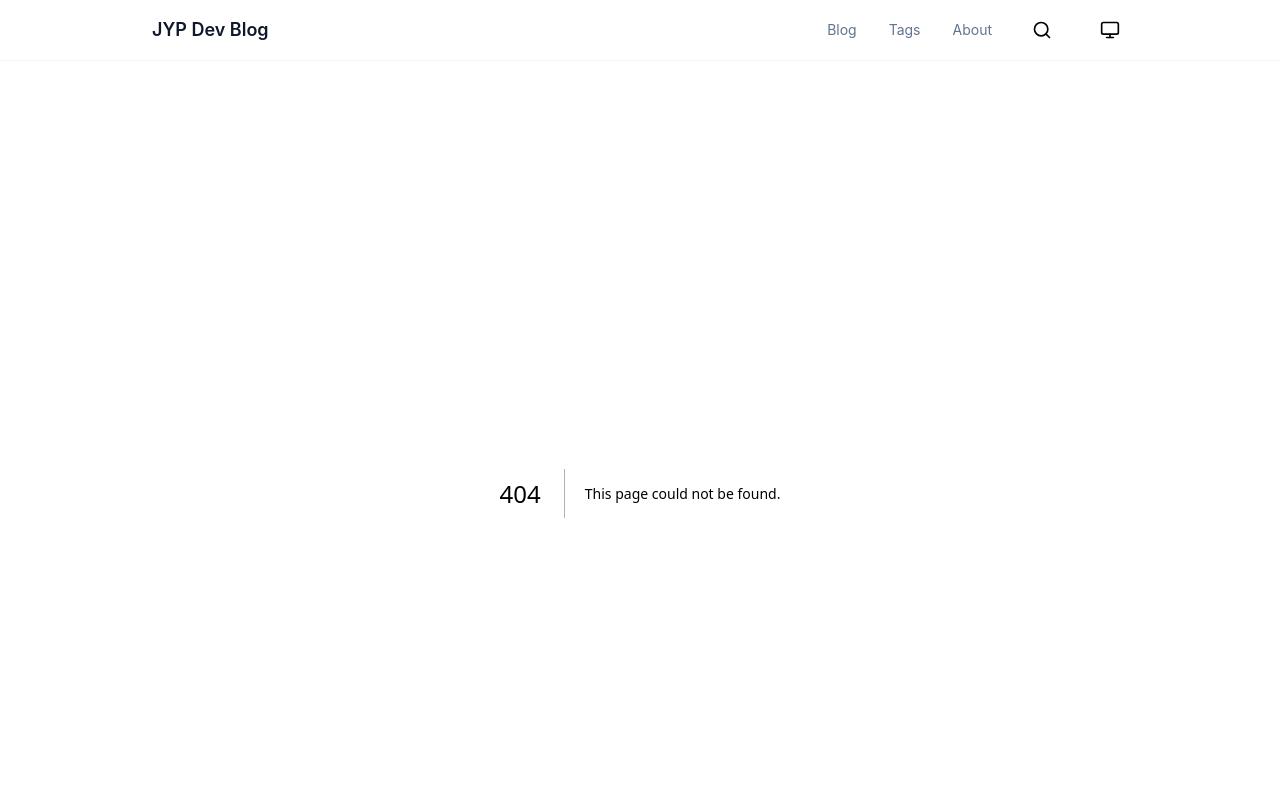
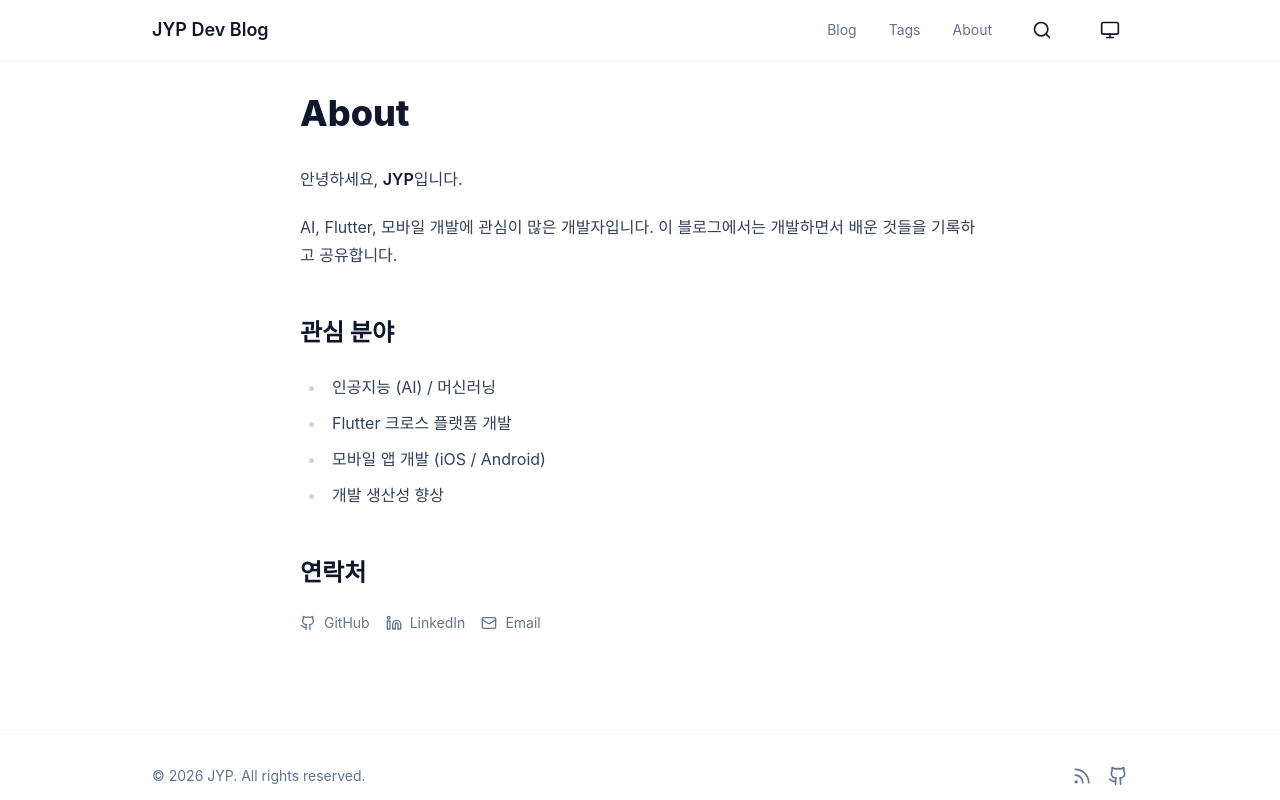
Before and after one commit to hola726/jyp-dev-blog, a Next.js app: page /about in a window 1280 px wide. Before the commit this address had no page. Shown: the top 800 px of the page. Built offline with nearby package versions, Linux system fonts and the light colour scheme; a web font is replaced by a local one.

Commit message:
feat: 소개 페이지 구현

```diff
--- /dev/null
+++ b/src/app/about/page.tsx
@@ -0,0 +1,62 @@
+import type { Metadata } from "next";
+import { Github, Linkedin, Mail } from "lucide-react";
+import { siteConfig } from "@/lib/constants";
+
+export const metadata: Metadata = {
+  title: "About",
+  description: "JYP 소개 - AI, Flutter, 모바일 개발자",
+};
+
+export default function AboutPage() {
+  return (
+    <div className="prose prose-slate mx-auto max-w-[680px] dark:prose-invert">
+      <h1>About</h1>
+
+      <p>
+        안녕하세요, <strong>JYP</strong>입니다.
+      </p>
+
+      <p>
+        AI, Flutter, 모바일 개발에 관심이 많은 개발자입니다.
+        이 블로그에서는 개발하면서 배운 것들을 기록하고 공유합니다.
+      </p>
+
+      <h2>관심 분야</h2>
+      <ul>
+        <li>인공지능 (AI) / 머신러닝</li>
+        <li>Flutter 크로스 플랫폼 개발</li>
+        <li>모바일 앱 개발 (iOS / Android)</li>
+        <li>개발 생산성 향상</li>
+      </ul>
+
+      <h2>연락처</h2>
+      <div className="not-prose flex flex-wrap gap-4">
+        <a
+          href={siteConfig.links.github}
+          target="_blank"
+          rel="noopener noreferrer"
+          className="inline-flex items-center gap-2 text-sm text-slate-500 hover:text-slate-900 dark:text-slate-400 dark:hover:text-slate-100 transition-colors"
+        >
+          <Github className="h-4 w-4" />
+          GitHub
+        </a>
+        <a
+          href={siteConfig.links.linkedin}
+          target="_blank"
+          rel="noopener noreferrer"
+          className="inline-flex items-center gap-2 text-sm text-slate-500 hover:text-slate-900 dark:text-slate-400 dark:hover:text-slate-100 transition-colors"
+        >
+          <Linkedin className="h-4 w-4" />
+          LinkedIn
+        </a>
+        <a
+          href="mailto:contact@jyp.dev"
+          className="inline-flex items-center gap-2 text-sm text-slate-500 hover:text-slate-900 dark:text-slate-400 dark:hover:text-slate-100 transition-colors"
+        >
+          <Mail className="h-4 w-4" />
+          Email
+        </a>
+      </div>
+    </div>
+  );
+}
```
